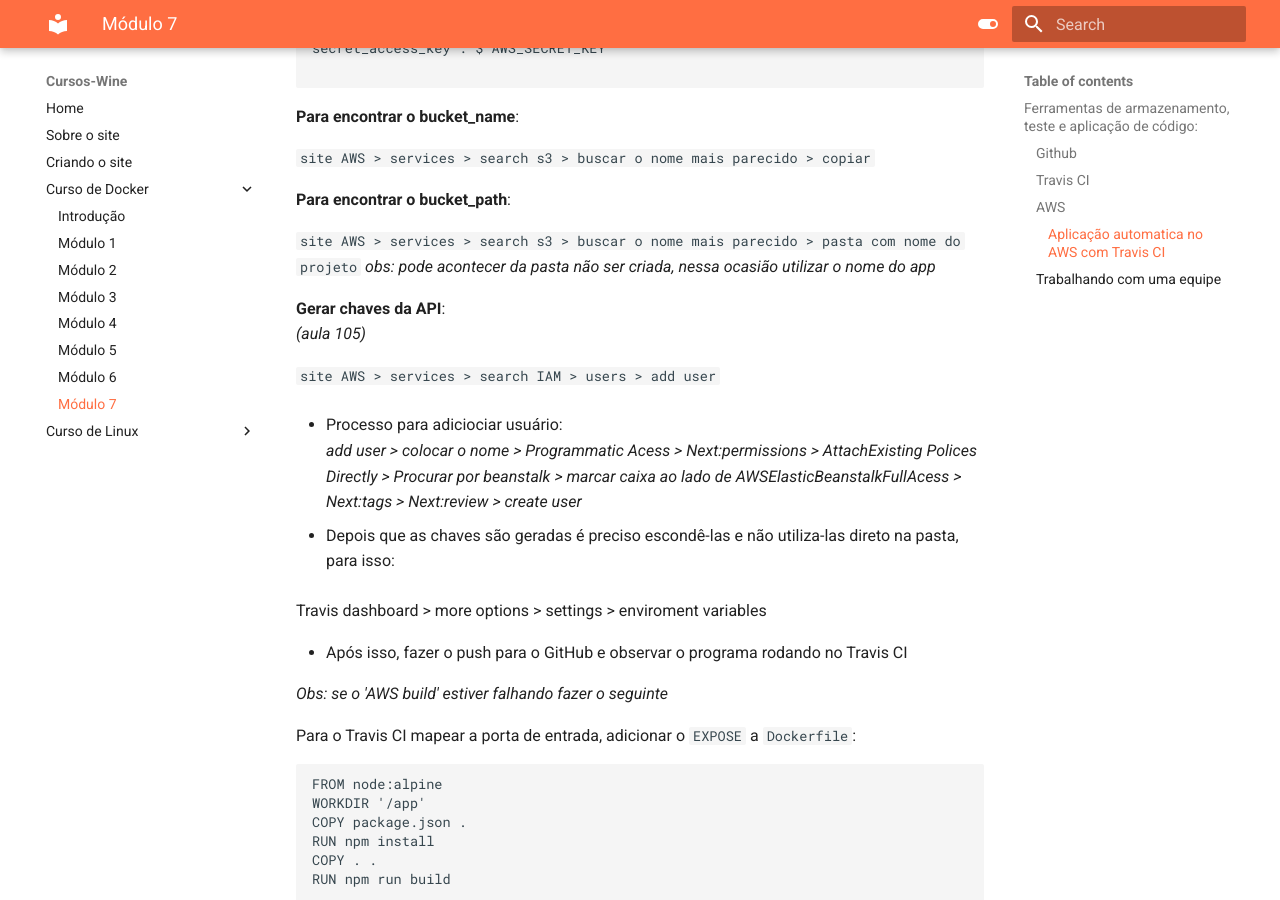
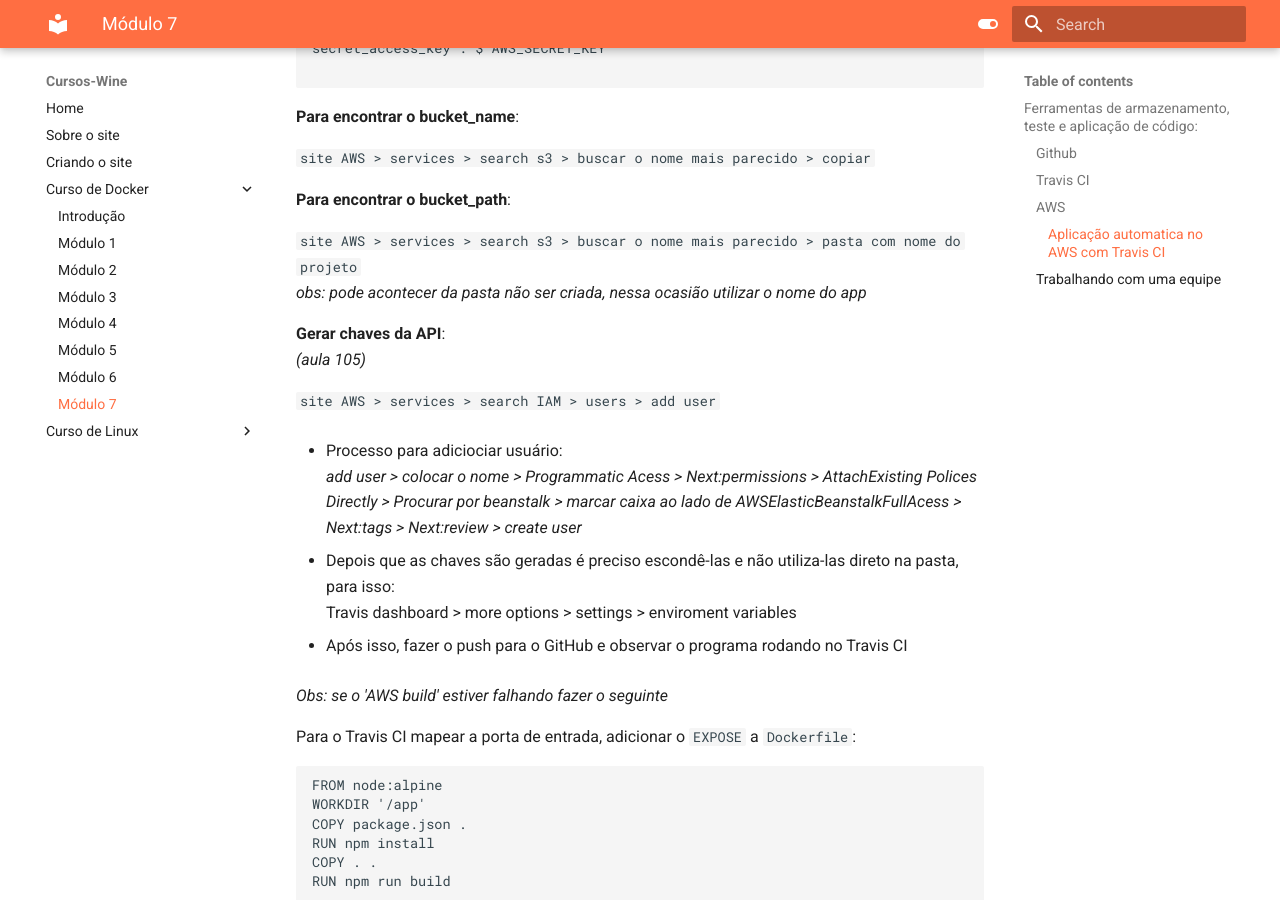
Before and after one commit to beatrizafonso/1, an MkDocs documentation site: the page built from docs/Curso de Docker/docker-modulo-7.md, in a window 1280 px wide and 900 px high, scrolled down 2154 px. Built offline with MkDocs 1.6.1 and Material for MkDocs 9.7.7, drawn with Linux system fonts in a browser that asks for light colours.

Commit message:
[correção] formatação

```diff
--- a/docs/Curso de Docker/docker-modulo-7.md
+++ b/docs/Curso de Docker/docker-modulo-7.md
@@ -109,11 +109,10 @@ _(aula 105)_
 
 `site AWS > services > search IAM > users > add user`
 
-- Processo para adiciociar usuário:
+* Processo para adiciociar usuário:
 _add user > colocar o nome > Programmatic Acess > Next:permissions > AttachExisting Polices Directly > Procurar por beanstalk > marcar caixa ao lado de AWSElasticBeanstalkFullAcess > Next:tags > Next:review > create user_
 
 * Depois que as chaves são geradas é preciso escondê-las e não utiliza-las direto na pasta, para isso:
-
 Travis dashboard > more options > settings > enviroment variables
 
 - Após isso, fazer o push para o GitHub e observar o programa rodando no Travis CI
```
